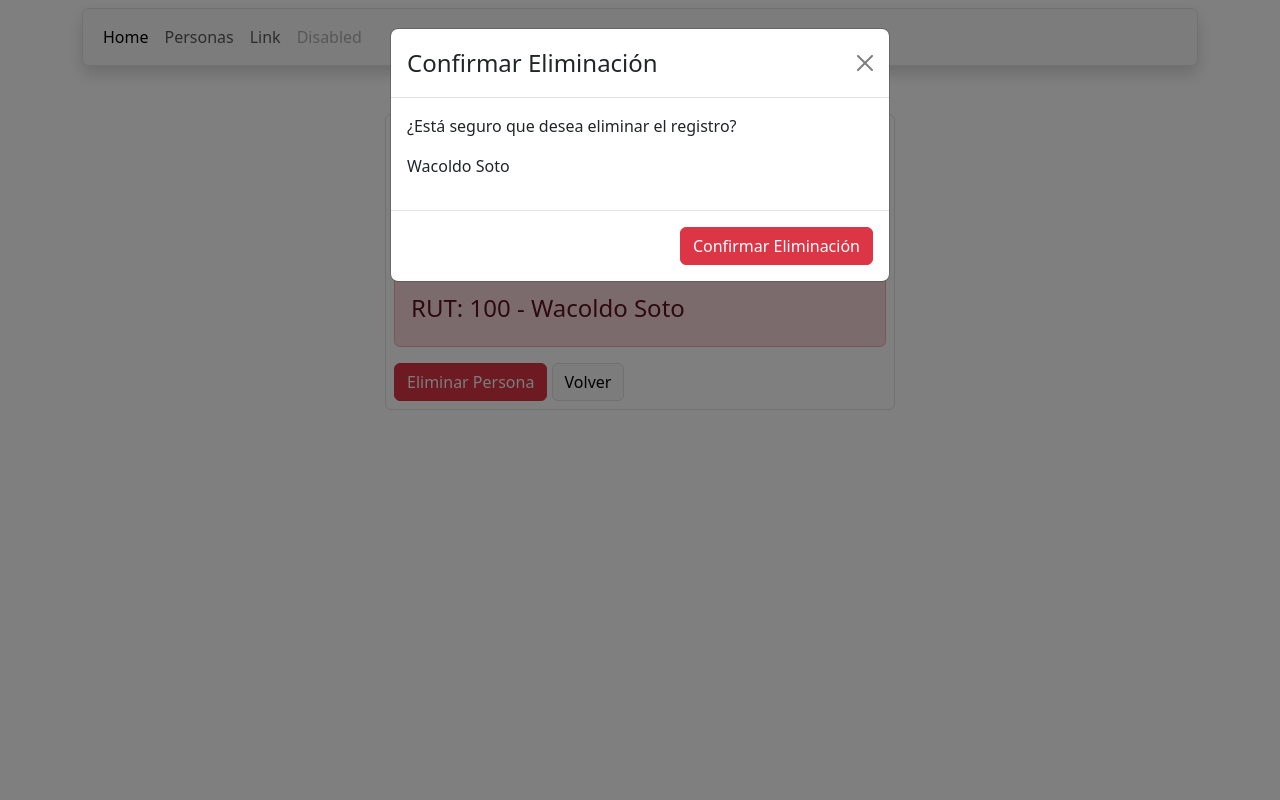
After one commit to profealejandroduoc/cruds1, a Django app: page /eliminar/100 in a window 1280 px wide, after a click on "Eliminar Persona". The commit adds this page. Run offline with Django 5.2, Linux system fonts and the light colour scheme; data comes from the database, SQL or seed files in the repository; both versions use the stored data as it was after the commit; some libraries are stand-ins or nearby versions.

Commit message:
Crud completo

```diff
--- /dev/null
+++ b/crud/templates/crud/eliminar.html
@@ -0,0 +1,73 @@
+{% extends "crud/base.html" %}
+{% load static %}
+{% load crispy_forms_tags %}
+
+{% block contenido %}
+
+<div class="container px-5 mt-4">
+    <div class="row">
+        <div class="col-sm-3"></div>
+        <div class="col-sm-6">
+            <div class="mt-4 p-2 border rounded">
+                <h3 class="text-center mt-3">Eliminar Persona</h3>
+                <div class="alert alert-danger" role="alert">
+                    <h1>Atención:</h1>
+                    <p><strong>Está a punto de eliminar un registro:</strong></p>
+                    <h4>RUT: {{persona.rut}} - {{persona.nombre}} {{persona.apellido}}</h4>
+                </div>
+
+
+                <div>
+                    <input type="button" value="Eliminar Persona" data-bs-toggle="modal" data-bs-target="#myModal"
+                        class="btn btn-danger text-light">
+                    <a href='{% url "personas" %}' role='button' class="btn btn-light border">Volver</a>
+                </div>
+
+
+
+            </div>
+
+
+
+        </div>
+        <div class="col-sm-3"></div>
+    </div>
+    <!--  <script>
+        document.getElementById("id_fnacto").setAttribute("type","date");
+    </script> -->
+
+</div>
+<!-- Button to Open the Modal -->
+<!-- <button type="button" class="btn btn-primary" data-bs-toggle="modal" data-bs-target="#myModal">
+    Open modal
+</button> -->
+
+<!-- The Modal -->
+<div class="modal fade" id="myModal">
+    <div class="modal-dialog">
+        <div class="modal-content">
+
+            <!-- Modal Header -->
+            <div class="modal-header">
+                <h4 class="modal-title">Confirmar Eliminación</h4>
+                <button type="button" class="btn-close" data-bs-dismiss="modal"></button>
+            </div>
+
+            <!-- Modal body -->
+            <div class="modal-body">
+                <p>¿Está seguro que desea eliminar el registro?</p>
+                <p>{{persona.nombre}} {{persona.apellido}}</p>
+            </div>
+
+            <!-- Modal footer -->
+            <div class="modal-footer">
+                <form action="" method="post" enctype="multipart/form-data">
+                    {% csrf_token %}
+                    <input type="submit" class="btn btn-danger" data-bs-dismiss="modal" value="Confirmar Eliminación">
+                </form>
+            </div>
+
+        </div>
+    </div>
+</div>
+{% endblock contenido %}
--- a/crud/urls.py
+++ b/crud/urls.py
@@ -1,5 +1,5 @@
 from django.urls import path
-from .views import index, personas,detallepersona, crearpersona
+from .views import index, personas,detallepersona, crearpersona, modificar,eliminar
 
 from django.conf import settings
 from django.conf.urls.static import static
@@ -8,7 +8,9 @@ urlpatterns = [
     path('',index,name='index'),
     path('personas/',personas, name='personas'),
     path('detallepersona/<id>',detallepersona,name='detallepersona'),
-    path('crearpersona/',crearpersona,name='crearpersona')
+    path('crearpersona/',crearpersona,name='crearpersona'),
+    path('modificar/<id>',modificar,name='modificar'),
+    path('eliminar/<id>',eliminar, name='eliminar')
 ]
 
 if settings.DEBUG:
--- a/crud/views.py
+++ b/crud/views.py
@@ -2,7 +2,7 @@ from django.shortcuts import render
 from datetime import date
 from .models import Persona
 from django.shortcuts import get_object_or_404, redirect
-from .forms import PersonaForm
+from .forms import PersonaForm, UpdatePersonaForm
 
 # Create your views here.
 def index(request):
@@ -55,3 +55,37 @@ def detallepersona(request,id):
     }
 
     return render(request,'crud/detallepersona.html',datos)
+
+
+def modificar(request, id):
+    persona=get_object_or_404(Persona,rut=id)
+    form=UpdatePersonaForm(instance=persona)
+
+    if request.method=="POST":
+        form=UpdatePersonaForm(data=request.POST,files=request.FILES,instance=persona)
+        if form.is_valid():
+            form.save()
+            return redirect(to="personas")
+
+
+    datos={
+        "form":form,
+        "persona":persona
+    }
+
+
+    return render(request,'crud/modificar.html',datos)
+
+
+def eliminar(request,id):
+    persona=get_object_or_404(Persona, rut=id)
+
+    if request.method=="POST":
+        persona.delete()
+        return redirect(to="personas")
+
+    datos={
+        "persona":persona
+    }
+
+    return render(request,'crud/eliminar.html', datos)
```
Also changed, not shown: crud/forms.py (+10 -0 lines), crud/templates/crud/detallepersona.html (+6 -1 lines), crud/templates/crud/modificar.html (added, +37 -0 lines), crud/media/personas/padelman.jpg (added), crud/media/personas/tertuliano.jpg (added), crud/media/personas/tertuliano_tLq5YHR.jpg (added), db.sqlite3.
